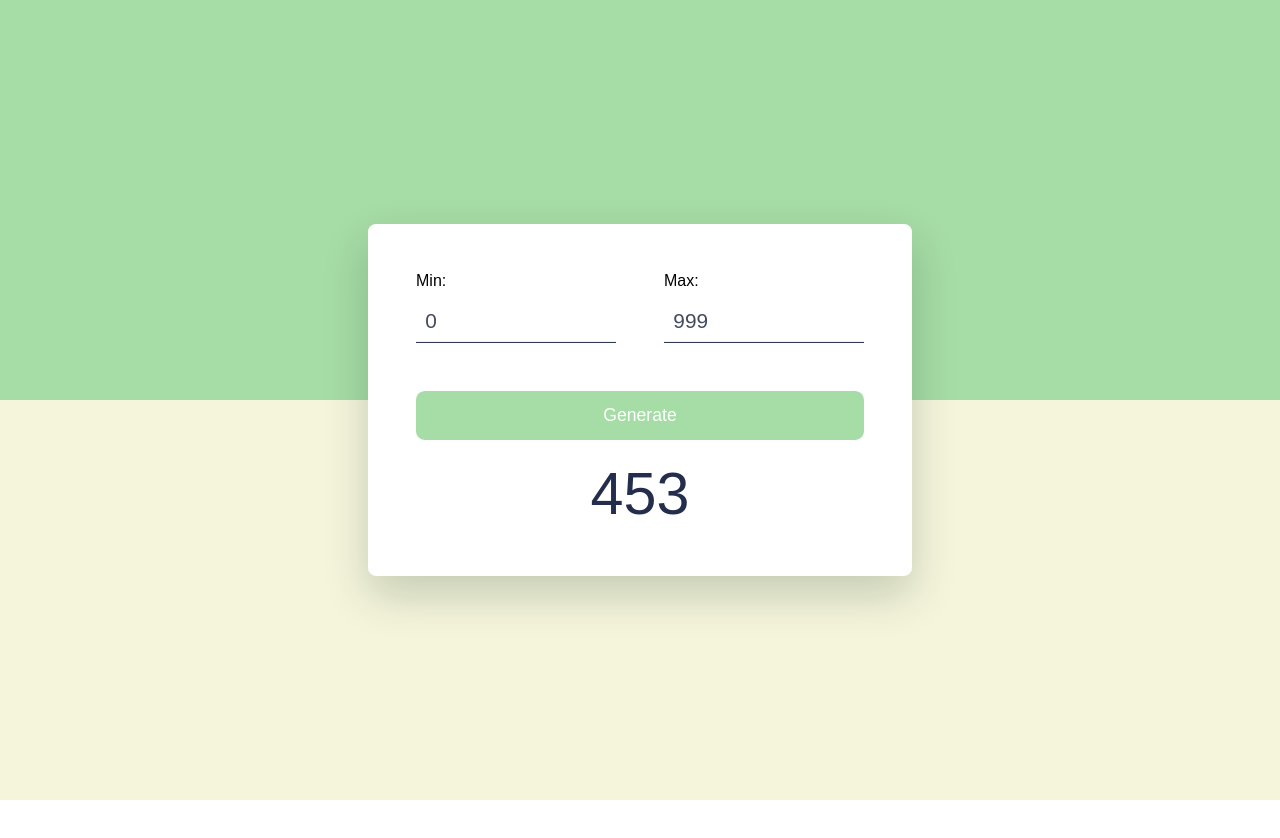
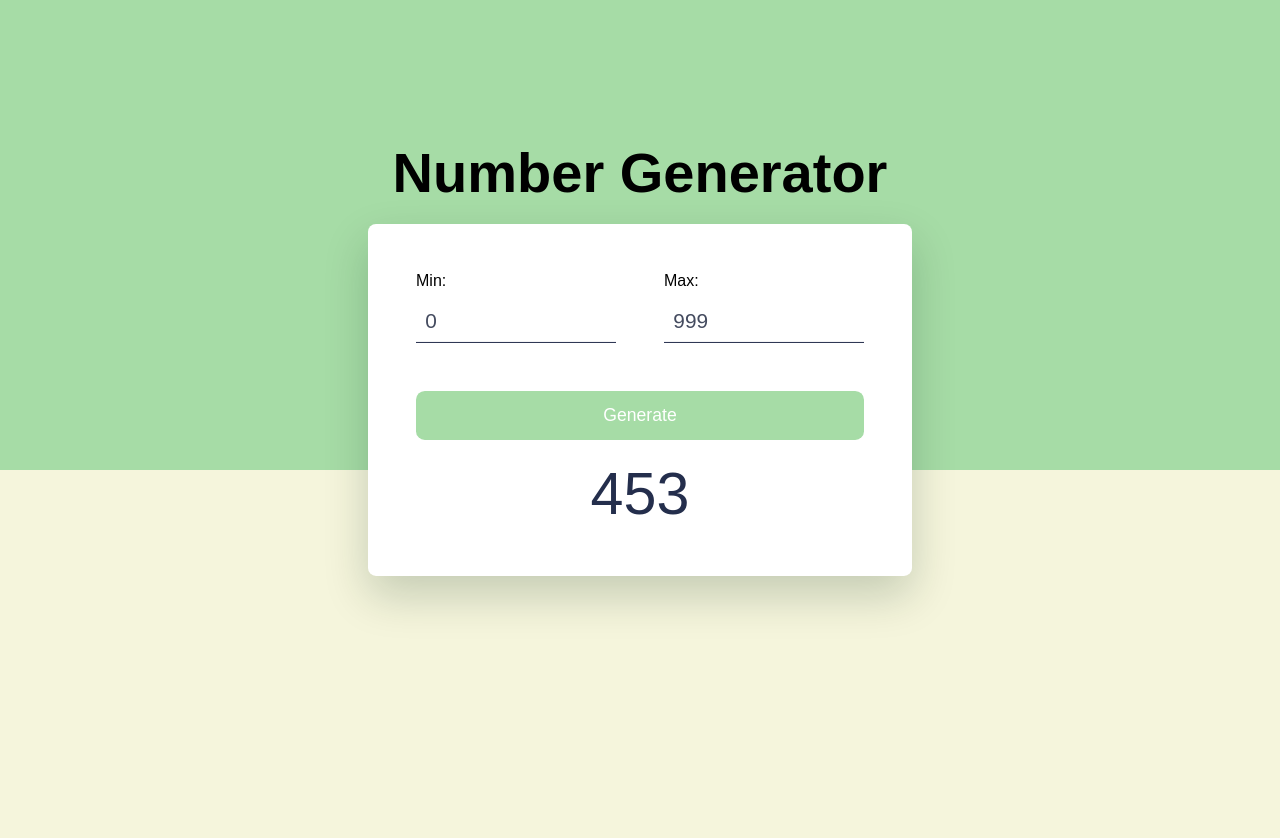
Before and after one commit to LinOshiro/number-generator, a plain HTML site: page index.html in a window 1280 px wide. Before the commit the page ends 800 px from the top, so only its background shows below. Drawn offline with Linux system fonts and the light colour scheme.

Commit message:
Added title to page

```diff
--- a/index.html
+++ b/index.html
@@ -8,6 +8,7 @@
     <title>Number Generator</title>
   </head>
   <body>
+    <h1>Number Generator</h1>
     <div class="container">
       <div class="wrapper">
         <div class="input-wrapper">
--- a/style.css
+++ b/style.css
@@ -8,6 +8,12 @@
 body {
   height: 100vh;
   background: linear-gradient(rgb(166, 220, 166) 50%, beige 50%);
+}
+
+h1 {
+  text-align: center;
+  margin: 2.5em;
+  font-size: 3.5em;
 }
 
 .container {
```
